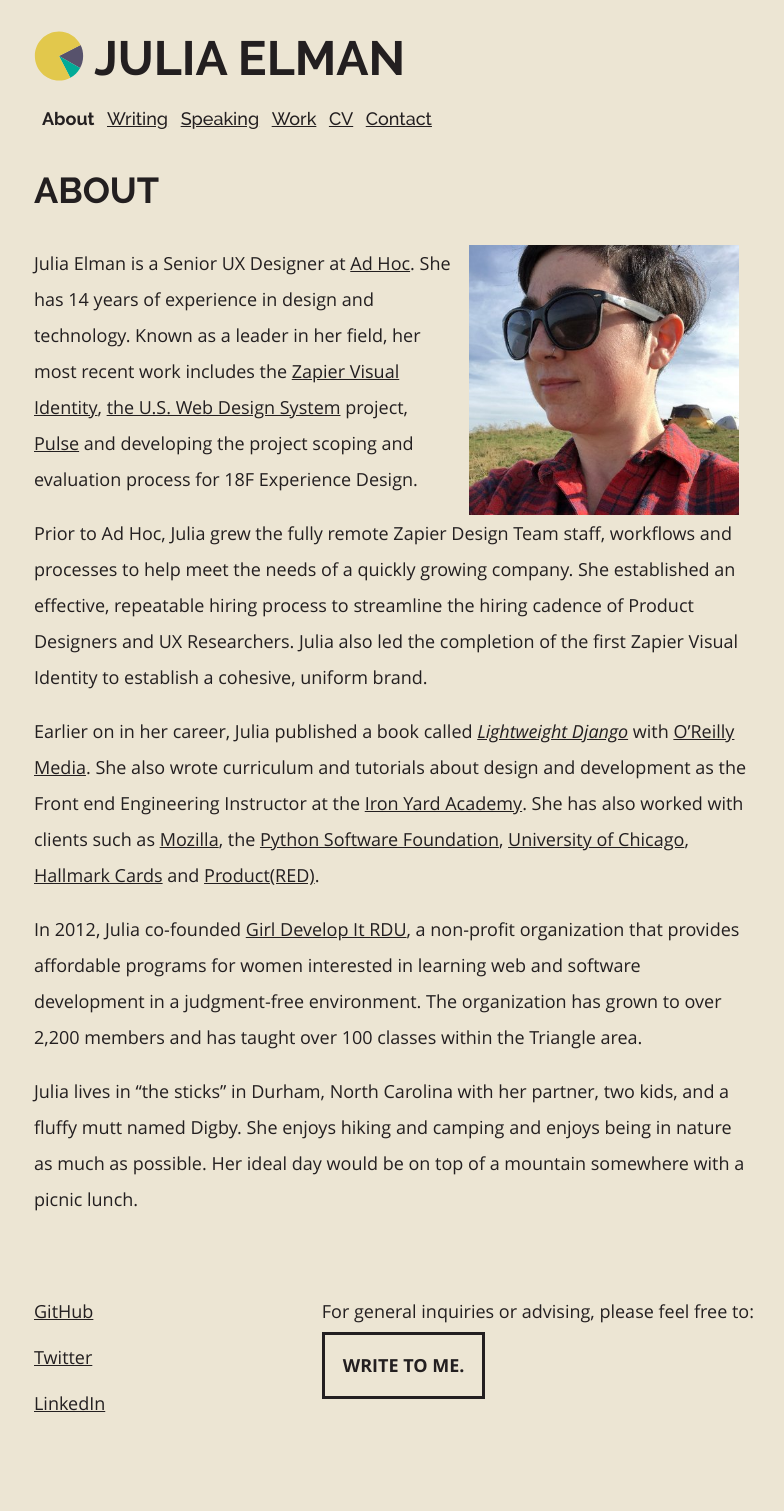
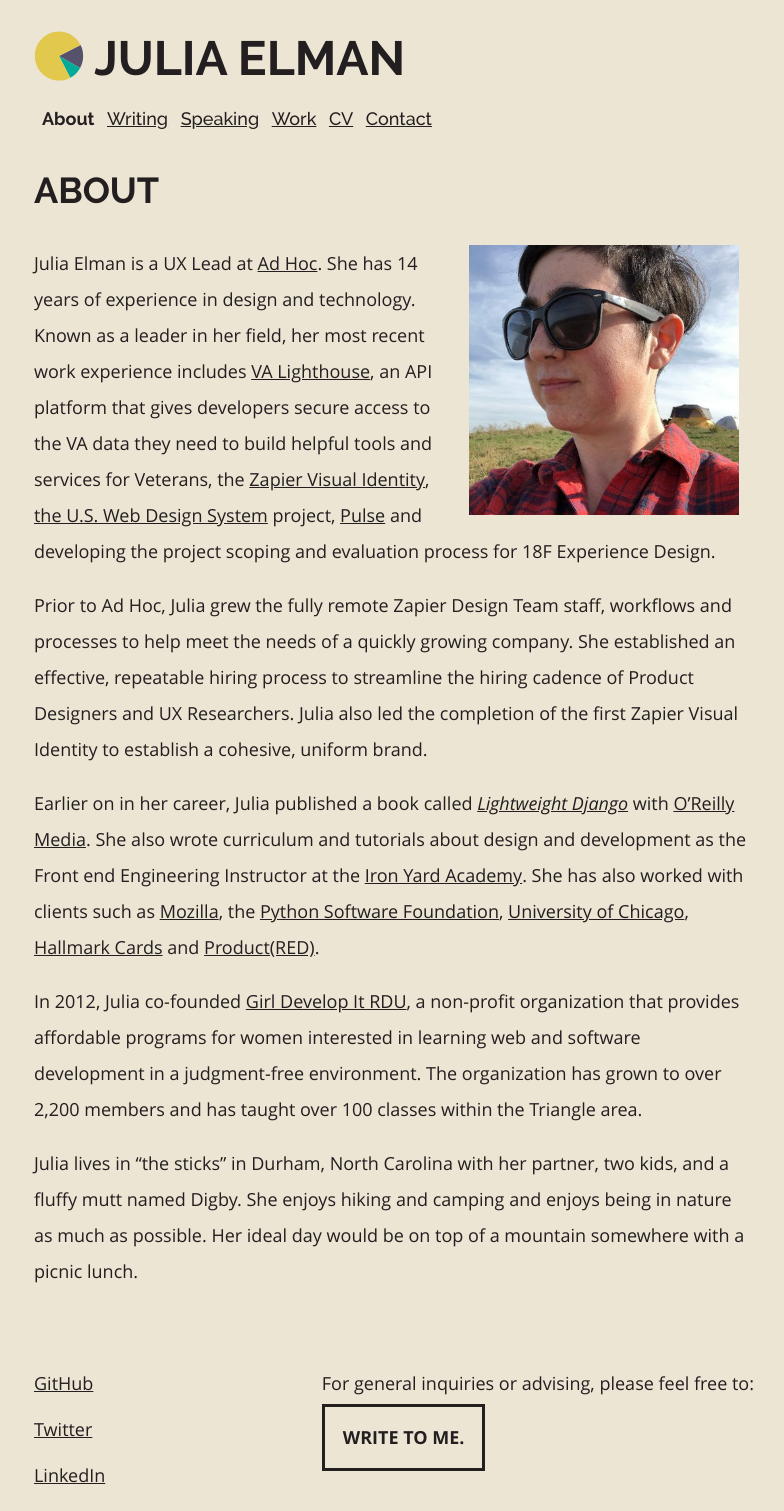
Before and after one commit to juliaelman/juliaelman.github.io, a Jekyll site: the page built from pages/about.md, in a window 1280 px wide. Shown: the whole page, without its empty margins (246-1030 px from the left). Built offline with Jekyll 4.4.1, drawn with Linux system fonts in a browser that asks for light colours; before the commit the page ends 1439 px from its top, so only the background shows below that.

Commit message:
Update about page.

```diff
--- a/pages/about.md
+++ b/pages/about.md
@@ -6,7 +6,7 @@
 ---
 <img src="/assets/images/julia-elman.jpg" alt="Julia Elman" class="profile">
 
-Julia Elman is a Senior UX Designer at <a href="https://adhocteam.us/">Ad Hoc</a>. She has 14 years of experience in design and technology. Known as a leader in her field, her most recent work includes the <a href="https://zapier.com/blog/remote-design-visual-identity/">Zapier Visual Identity</a>, <a href="https://designsystem.digital.gov/">the U.S. Web Design System</a> project, <a href="https://pulse.cio.gov">Pulse</a> and developing the project scoping and evaluation process for 18F Experience Design.
+Julia Elman is a UX Lead at <a href="https://adhocteam.us/">Ad Hoc</a>. She has 14 years of experience in design and technology. Known as a leader in her field, her most recent work experience includes [VA Lighthouse](https://developer.va.gov/), an API platform that gives developers secure access to the VA data they need to build helpful tools and services for Veterans, the <a href="https://zapier.com/blog/remote-design-visual-identity/">Zapier Visual Identity</a>, <a href="https://designsystem.digital.gov/">the U.S. Web Design System</a> project, <a href="https://pulse.cio.gov">Pulse</a> and developing the project scoping and evaluation process for 18F Experience Design.
 
 Prior to Ad Hoc, Julia grew the fully remote Zapier Design Team staff, workflows and processes to help meet the needs of a quickly growing company. She established an effective, repeatable hiring process to streamline the hiring cadence of Product Designers and UX Researchers. Julia also led the completion of the first Zapier Visual Identity to establish a cohesive, uniform brand.
 
```
